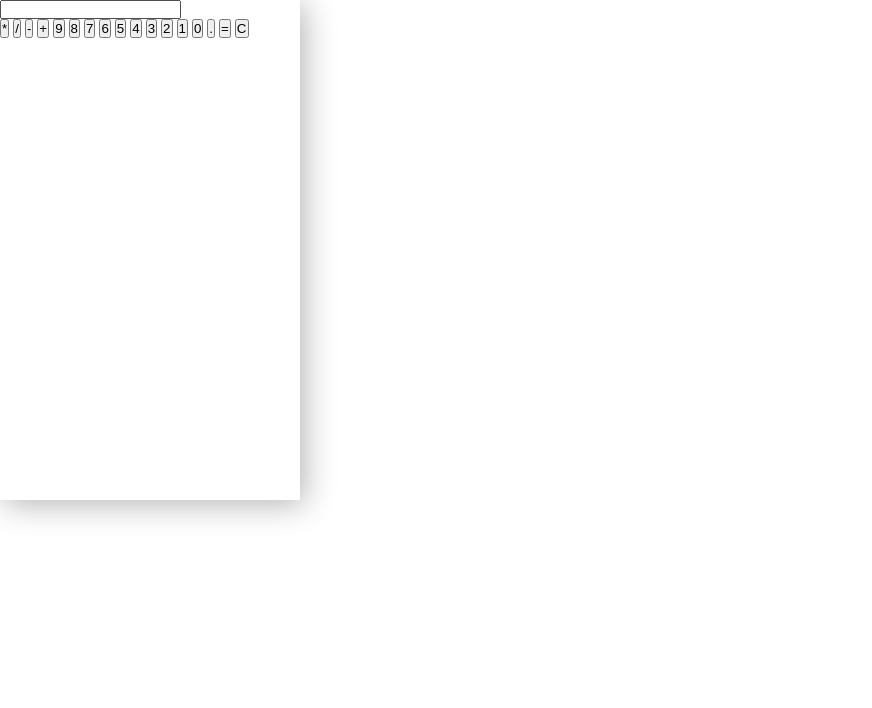
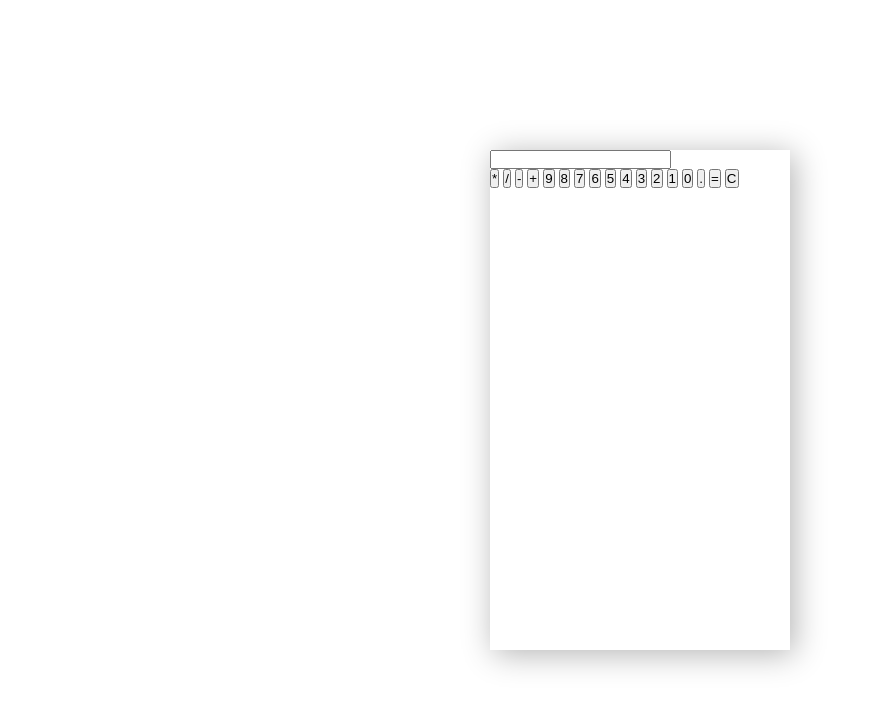
Before and after one commit to mGunawardhana/JS-Calc, a plain HTML site: page index.html in a window 1280 px wide. Shown: the whole page, without its empty margins (0-872 px from the left). Drawn offline with Linux system fonts and the light colour scheme.

Commit message:
items getting on center

```diff
--- a/style.css
+++ b/style.css
@@ -13,11 +13,15 @@
 body {
     min-height: 100vh;
     background: white;
+    /* items getting on center */
+    display: flex;
+    justify-content: center;
+    align-items: center;
 }
 
 /* styles for calculator width height and borders */
-.calculator{
+.calculator {
     width: 300px;
     height: 500px;
-    box-shadow: 4px 4px 30px rgba(0,0,0,0.3);
+    box-shadow: 4px 4px 30px rgba(0, 0, 0, 0.3);
 }
```
